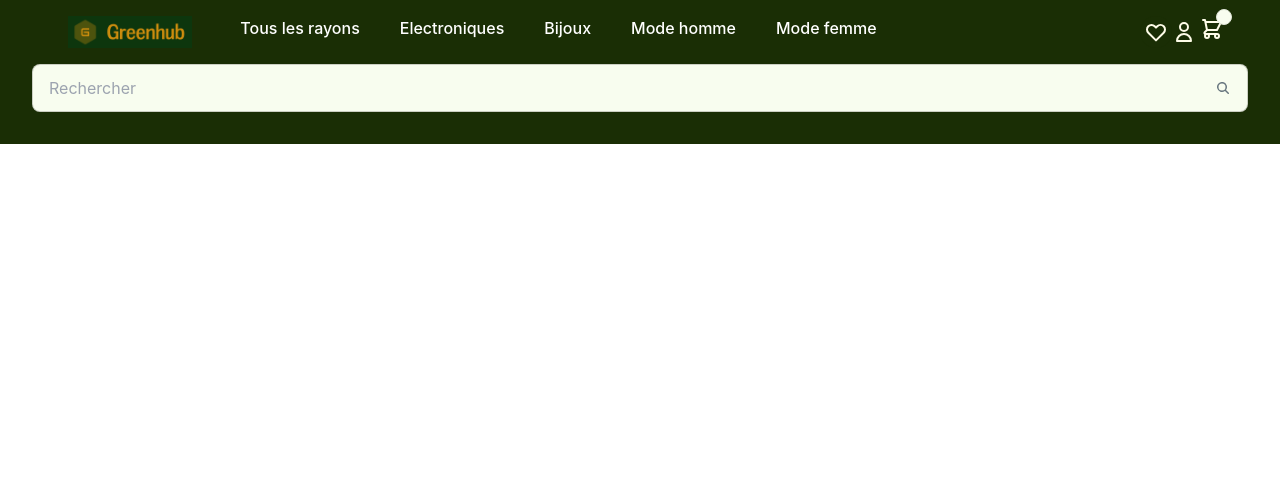
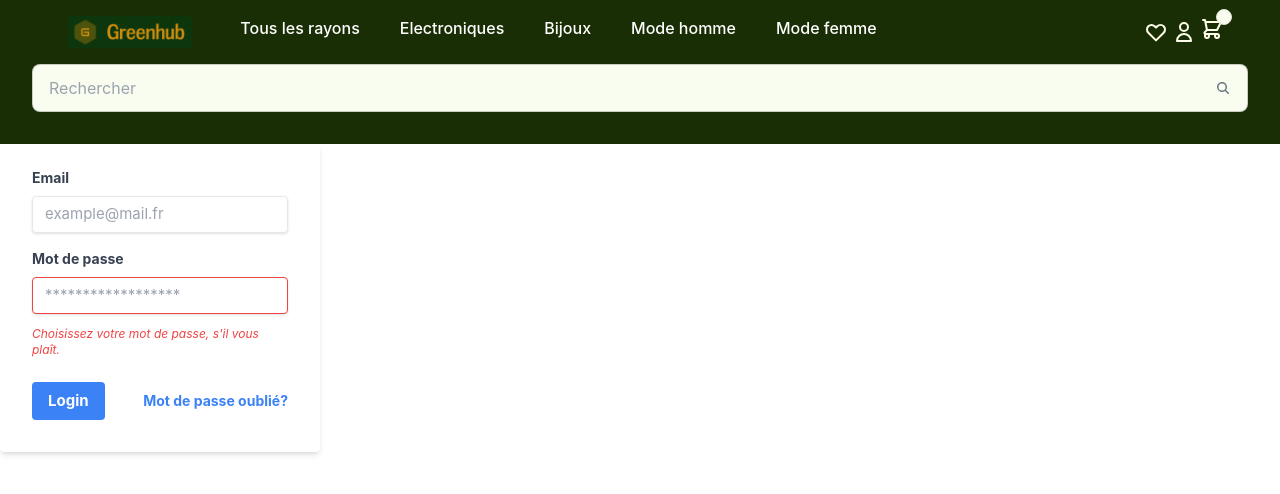
Before and after one commit to Monique-Silva/greenhub-front, a Vue app: page /login in a window 1280 px wide. Shown: the top 494 px of the page. Built offline with nearby package versions, Linux system fonts and the light colour scheme.

Commit message:
creation du loginView.vue et du store user.jsavec recuperation du mail e mot de passe pour que lutilisateur puisse sidentifier, mais il y a un probleme de CORS

```diff
--- a/src/components/Navbar.vue
+++ b/src/components/Navbar.vue
@@ -97,8 +97,8 @@ export default {
                   :class="[active ? 'bg-lime-950' : '', 'block px-4 py-2 text-sm text-yellow-50']">Créer un compte</a>
                 </MenuItem>
                 <MenuItem v-slot="{ active }">
-                <a href="/cart" :class="[active ? 'bg-lime-950' : '', 'block px-4 py-2 text-sm text-yellow-50']">Mon
-                  panier</a>
+                <a href="/login" :class="[active ? 'bg-lime-950' : '', 'block px-4 py-2 text-sm text-yellow-50']">Me
+                  connecter</a>
                 </MenuItem>
               </MenuItems>
             </transition>
--- a/src/router/index.js
+++ b/src/router/index.js
@@ -5,6 +5,7 @@ import CategoryView from '@/views/CategoryView.vue'
 import ProductView from '@/views/ProductView.vue'
 import AllProductsView from '@/views/AllProductsView.vue'
 import CartView from '@/views/CartView.vue'
+import LoginView from '@/views/LoginView.vue'
 
 const router = createRouter({
     history: createWebHistory(import.meta.env.BASE_URL),
@@ -29,16 +30,21 @@ const router = createRouter({
             name: 'category',
             component: CategoryView
         },
-        //{
-        //    path: '/inscription',
-        //    name: 'newAccount',
-        //    component: NewAccountView
-        //},
+        {
+            //path: '/inscription',
+            //name: 'newAccount',
+            //component: NewAccountView
+        },
         {
             path: '/cart',
             name: 'cart',
             component: CartView
-        }
+        },
+        {
+            path: '/login',
+            name: 'login',
+            component: LoginView
+        },
     ]
 })
 
--- /dev/null
+++ b/src/stores/user.js
@@ -0,0 +1,41 @@
+import { defineStore } from 'pinia';
+import axios from 'axios';
+
+export const useUserStore = defineStore('user', {
+    state: () => {
+        return {
+            user: null,
+            email: '',
+            password: '',
+            loading: false,
+            error: null
+        }
+    },
+
+    actions: {
+
+        async fetchUser() {
+            try {
+                const response = await axios.get('http://localhost:8000/user');
+                this.user = response.data
+            }
+            catch (error) {
+                console.log(error)
+            };
+        },
+
+        async login() {
+            try {
+
+                // Send login request and handle authentication token
+                // Store token in local storage
+                await axios.post('http://localhost:8000/login', {email: email.value, password: password.value});
+
+
+            }
+            catch (error) {
+                console.log(error)
+            };
+        },
+    },
+})
--- a/src/views/CategoryView.vue
+++ b/src/views/CategoryView.vue
@@ -10,7 +10,6 @@ export default {
         }
     },
     created() {
-        //this.store.fetchProductsByCategory(this.$route.params.category)
         this.store.fetchProductsByCategory(this.$route.params.categoryName)
     },
 
--- /dev/null
+++ b/src/views/LoginView.vue
@@ -0,0 +1,49 @@
+<script>
+import { useUserStore } from '@/stores/user'
+
+export default {
+    data() {
+        return {
+            store: useUserStore()
+        }
+    },
+}
+
+</script>
+
+<template>
+
+    <div class="w-full max-w-xs">
+        <form class="bg-white shadow-md rounded px-8 pt-6 pb-8 mb-4">
+            <div class="mb-4">
+                <label class="block text-gray-700 text-sm font-bold mb-2" for="email">
+                    Email
+                </label>
+                <input
+                    class="shadow appearance-none border rounded w-full py-2 px-3 text-gray-700 leading-tight focus:outline-none focus:shadow-outline"
+                    id="email" type="email" placeholder="example@mail.fr" v-model="store.email">
+            </div>
+            <div class="mb-6">
+                <label class="block text-gray-700 text-sm font-bold mb-2" for="password">
+                    Mot de passe
+                </label>
+                <input
+                    class="shadow appearance-none border border-red-500 rounded w-full py-2 px-3 text-gray-700 mb-3 leading-tight focus:outline-none focus:shadow-outline"
+                    id="password" type="password" placeholder="******************" v-model="store.password">
+                <p class="text-red-500 text-xs italic">Choisissez votre mot de passe, s'il vous plaît.</p>
+            </div>
+            <div class="flex items-center justify-between">
+                <button @click="store.login"
+                    class="bg-blue-500 hover:bg-blue-700 text-white font-bold py-2 px-4 rounded focus:outline-none focus:shadow-outline"
+                    type="button">
+                    Login
+                </button>
+                <a class="inline-block align-baseline font-bold text-sm text-blue-500 hover:text-blue-800" href="#">
+                    Mot de passe oublié?
+                </a>
+            </div>
+        </form>
+
+    </div>
+
+</template>
```
